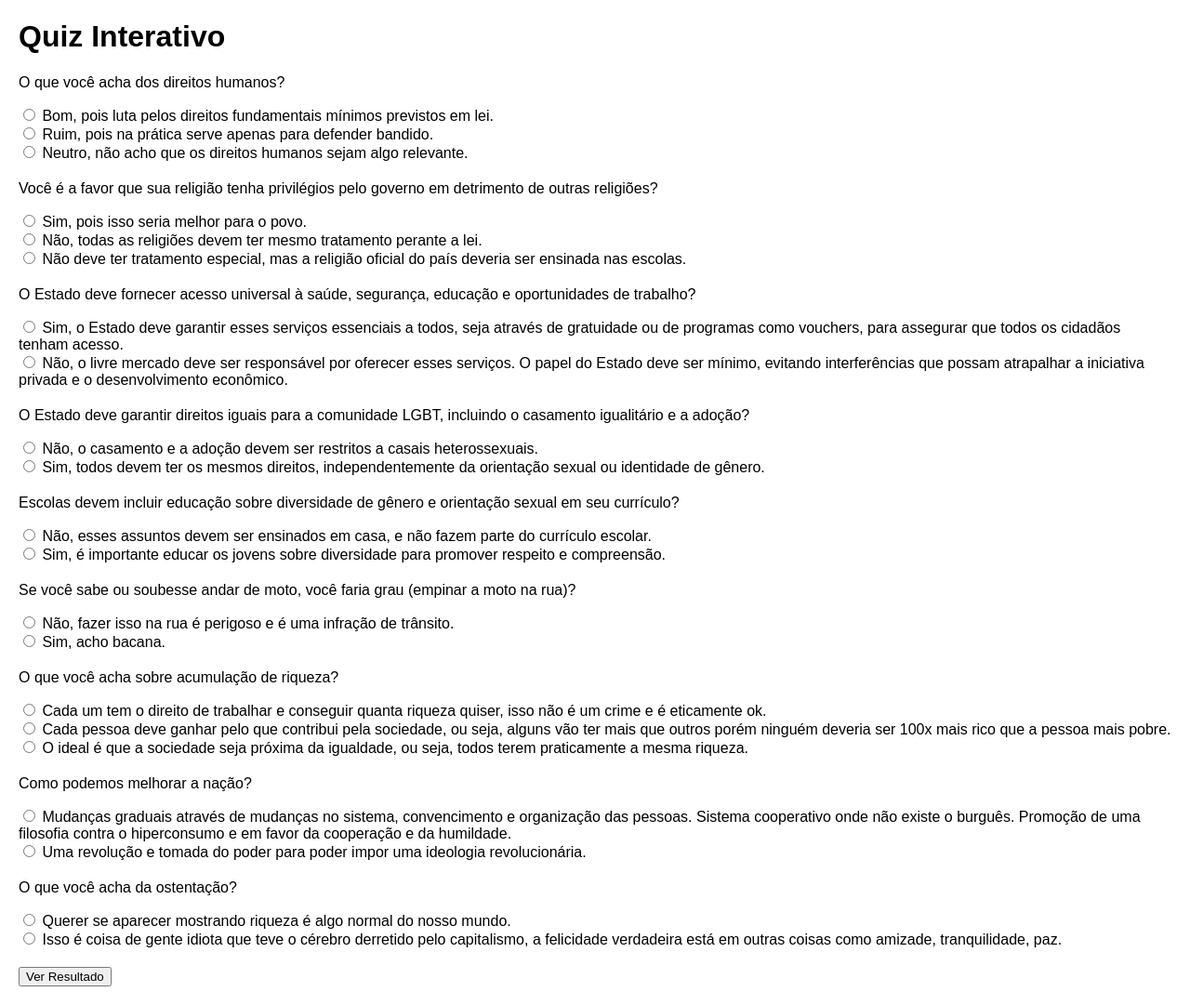
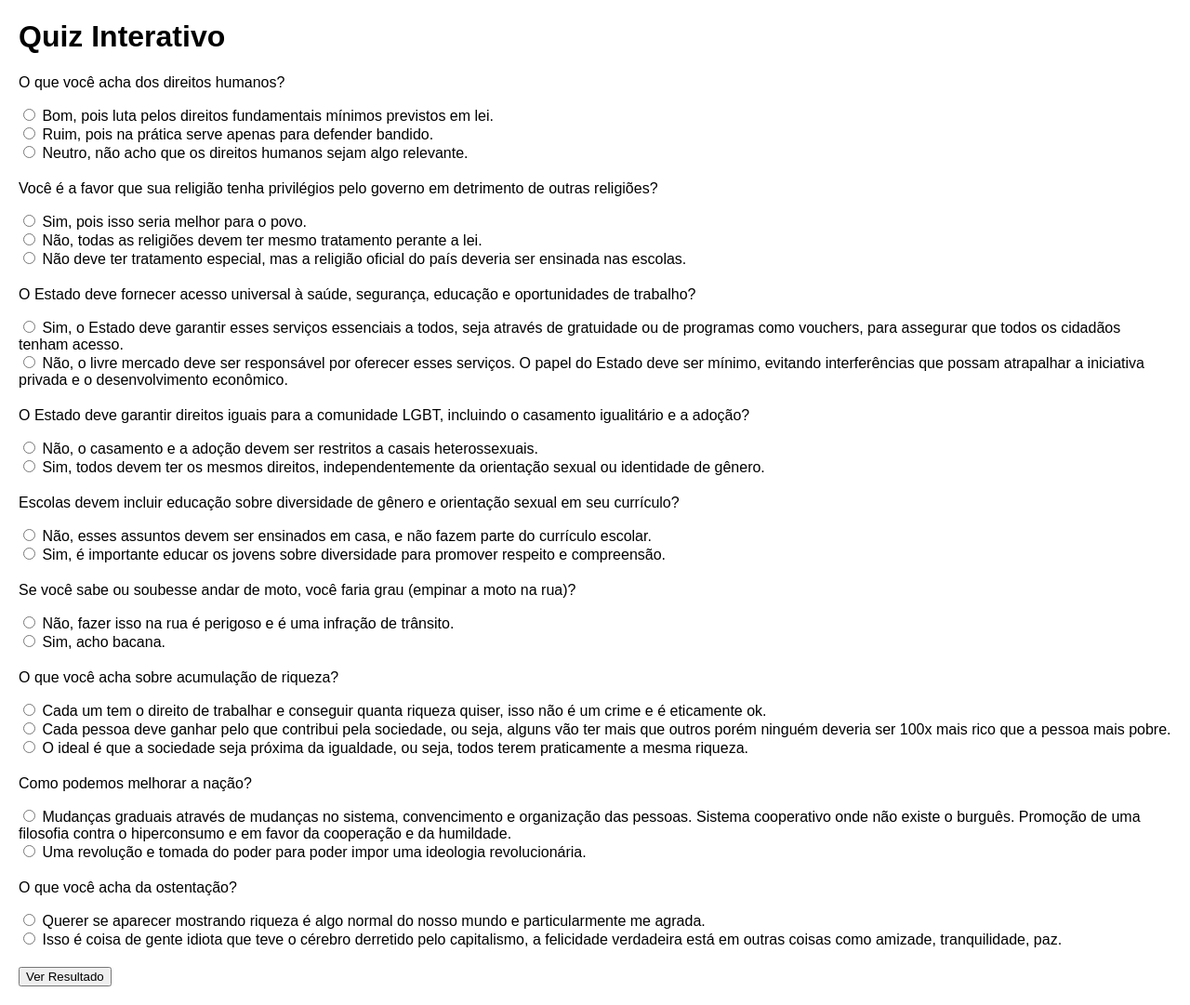
Before and after one commit to solidarismo/solidarismo.github.io, a plain HTML site: page quiz.html in a window 1280 px wide. Shown: the whole page at 93% size. Drawn offline with Linux system fonts and the light colour scheme.

Commit message:
Update quiz.html

```diff
--- a/quiz.html
+++ b/quiz.html
@@ -99,7 +99,7 @@
     <!-- Pergunta 9 -->
     <div class="question" id="question9">
         <p>O que você acha da ostentação?</p>
-        <input type="radio" name="q9" value="Normal"> Querer se aparecer mostrando riqueza é algo normal do nosso mundo.<br>
+        <input type="radio" name="q9" value="Normal"> Querer se aparecer mostrando riqueza é algo normal do nosso mundo e particularmente me agrada.<br>
         <input type="radio" name="q9" value="Idiota"> Isso é coisa de gente idiota que teve o cérebro derretido pelo capitalismo, a felicidade verdadeira está em outras coisas como amizade, tranquilidade, paz.<br>
         <p class="feedback" id="feedback9"></p>
     </div>
```
